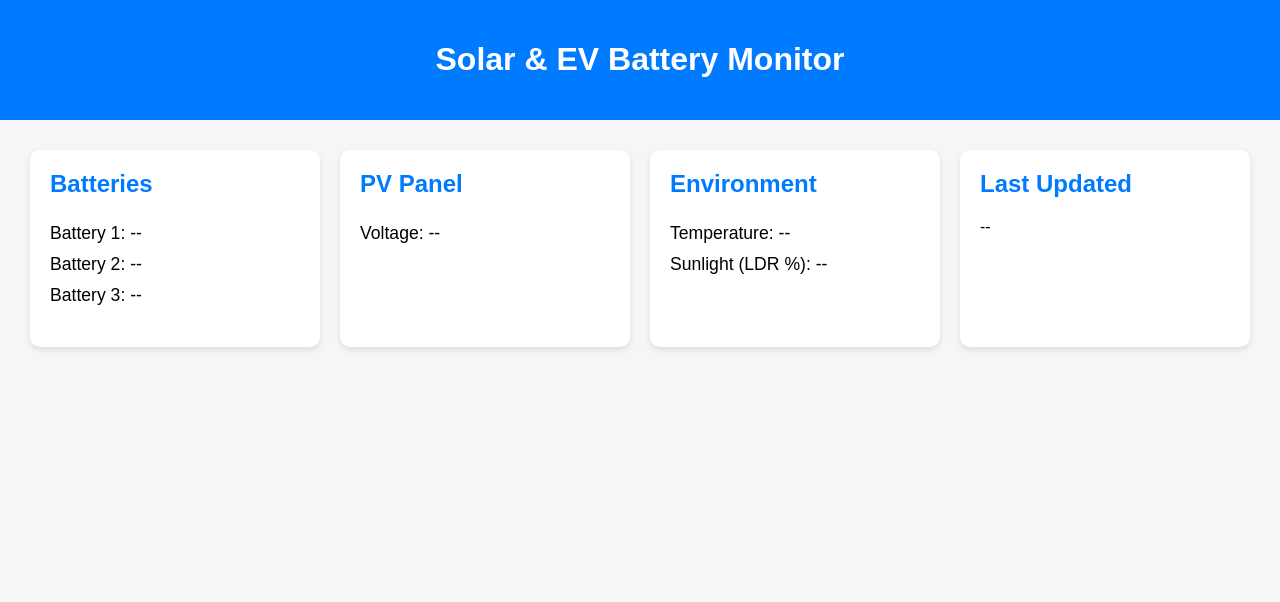
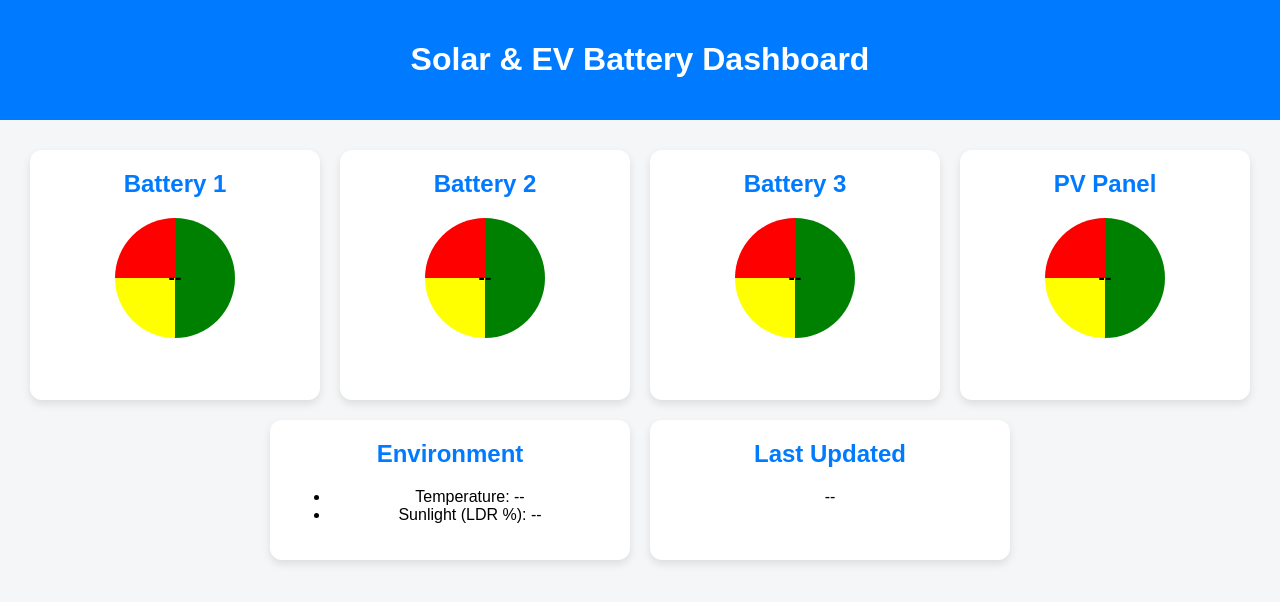
Before and after one commit to MURUGARAJ2003/Solar-EV-Battery-check, a plain HTML site: page index.html in a window 1280 px wide. Drawn offline with Linux system fonts and the light colour scheme; no server answers.

Commit message:
Update index.html

```diff
--- a/index.html
+++ b/index.html
@@ -3,7 +3,7 @@
 <head>
   <meta charset="UTF-8">
   <meta name="viewport" content="width=device-width, initial-scale=1.0">
-  <title>Solar & EV Battery Monitor</title>
+  <title>Solar & EV Battery Dashboard</title>
   <style>
     body {
       font-family: Arial, sans-serif;
@@ -25,30 +25,55 @@
     }
     .card {
       background-color: white;
-      border-radius: 10px;
-      box-shadow: 0 3px 6px rgba(0,0,0,0.1);
+      border-radius: 12px;
+      box-shadow: 0 4px 8px rgba(0,0,0,0.1);
       margin: 10px;
       padding: 20px;
       flex: 1 1 250px;
-      max-width: 300px;
+      max-width: 320px;
+      text-align: center;
     }
     .card h2 {
       margin-top: 0;
       color: #007bff;
     }
-    ul {
-      list-style: none;
-      padding: 0;
+    .gauge {
+      width: 120px;
+      height: 120px;
+      margin: 10px auto;
+      position: relative;
+      border-radius: 50%;
+      background: conic-gradient(green 0% 50%, yellow 50% 75%, red 75% 100%);
     }
-    li {
-      padding: 5px 0;
-      font-size: 1.1em;
+    .gauge-value {
+      position: absolute;
+      top: 50%;
+      left: 50%;
+      transform: translate(-50%, -50%);
+      font-size: 1.2em;
+      font-weight: bold;
     }
+    .label {
+      margin-top: 10px;
+      font-weight: bold;
+    }
+    .status {
+      font-weight: bold;
+      padding: 4px 8px;
+      border-radius: 4px;
+      color: white;
+      margin-top: 6px;
+      display: inline-block;
+    }
+    .good { background-color: green; }
+    .fair { background-color: orange; }
+    .low  { background-color: red; }
   </style>
   <script type="module">
     import { initializeApp } from "https://www.gstatic.com/firebasejs/12.4.0/firebase-app.js";
     import { getDatabase, ref, onValue } from "https://www.gstatic.com/firebasejs/12.4.0/firebase-database.js";
 
+    // Firebase config
     const firebaseConfig = {
       apiKey: "AIzaSyBYnldLEsmsAD-P4xkPccZwdngSp0lPk54",
       authDomain: "solar-ev-battery-check.firebaseapp.com",
@@ -63,42 +88,90 @@
     const db = getDatabase(app);
     const dataRef = ref(db, 'SolarEV_Checker');
 
+    // Map battery voltages to status
+    function batteryStatus(voltage) {
+      if (voltage >= 4.0) return {status:"Full", class:"good"};
+      else if (voltage >= 3.6) return {status:"OK", class:"fair"};
+      else return {status:"Low", class:"low"};
+    }
+
     onValue(dataRef, (snapshot) => {
       const data = snapshot.val();
-      if (data) {
-        document.getElementById('battery1').textContent = data.Battery1_Voltage.toFixed(2) + " V";
-        document.getElementById('battery2').textContent = data.Battery2_Voltage.toFixed(2) + " V";
-        document.getElementById('battery3').textContent = data.Battery3_Voltage.toFixed(2) + " V";
-        document.getElementById('pv').textContent = data.PV_Voltage.toFixed(2) + " V";
+      if(data){
+        // Batteries
+        const b1 = data.Battery1_Voltage;
+        const b2 = data.Battery2_Voltage;
+        const b3 = data.Battery3_Voltage;
+
+        updateGauge('battery1', b1);
+        updateGauge('battery2', b2);
+        updateGauge('battery3', b3);
+
+        updateStatus('status1', batteryStatus(b1));
+        updateStatus('status2', batteryStatus(b2));
+        updateStatus('status3', batteryStatus(b3));
+
+        // PV
+        const pv = data.PV_Voltage;
+        updateGauge('pv', pv, 6.0); // max PV ~6V
+
+        // Temperature & LDR
         document.getElementById('temperature').textContent = data.Temperature_C.toFixed(1) + " °C";
         document.getElementById('ldr').textContent = data.LDR_Percent.toFixed(1) + " %";
+
+        // Timestamp
         document.getElementById('timestamp').textContent = new Date(data.Timestamp * 1000).toLocaleString();
       }
     });
+
+    function updateGauge(id, value, max=4.2){
+      const gauge = document.getElementById(id);
+      const percent = Math.min((value/max)*100, 100);
+      gauge.style.background = `conic-gradient(green 0% ${percent}%, #ddd ${percent}% 100%)`;
+      gauge.querySelector('.gauge-value').textContent = value.toFixed(2) + " V";
+    }
+
+    function updateStatus(id, stat){
+      const el = document.getElementById(id);
+      el.textContent = stat.status;
+      el.className = 'status ' + stat.class;
+    }
   </script>
 </head>
 <body>
   <header>
-    <h1>Solar & EV Battery Monitor</h1>
+    <h1>Solar & EV Battery Dashboard</h1>
   </header>
 
   <main>
+    <!-- Battery 1 -->
     <section class="card">
-      <h2>Batteries</h2>
-      <ul>
-        <li>Battery 1: <span id="battery1">--</span></li>
-        <li>Battery 2: <span id="battery2">--</span></li>
-        <li>Battery 3: <span id="battery3">--</span></li>
-      </ul>
+      <h2>Battery 1</h2>
+      <div class="gauge" id="battery1"><div class="gauge-value">--</div></div>
+      <div id="status1" class="status">--</div>
     </section>
 
+    <!-- Battery 2 -->
+    <section class="card">
+      <h2>Battery 2</h2>
+      <div class="gauge" id="battery2"><div class="gauge-value">--</div></div>
+      <div id="status2" class="status">--</div>
+    </section>
+
+    <!-- Battery 3 -->
+    <section class="card">
+      <h2>Battery 3</h2>
+      <div class="gauge" id="battery3"><div class="gauge-value">--</div></div>
+      <div id="status3" class="status">--</div>
+    </section>
+
+    <!-- PV -->
     <section class="card">
       <h2>PV Panel</h2>
-      <ul>
-        <li>Voltage: <span id="pv">--</span></li>
-      </ul>
+      <div class="gauge" id="pv"><div class="gauge-value">--</div></div>
     </section>
 
+    <!-- Environment -->
     <section class="card">
       <h2>Environment</h2>
       <ul>
@@ -107,6 +180,7 @@
       </ul>
     </section>
 
+    <!-- Last Updated -->
     <section class="card">
       <h2>Last Updated</h2>
       <p id="timestamp">--</p>
```
